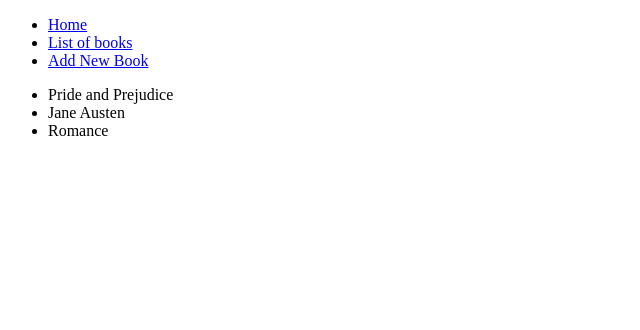
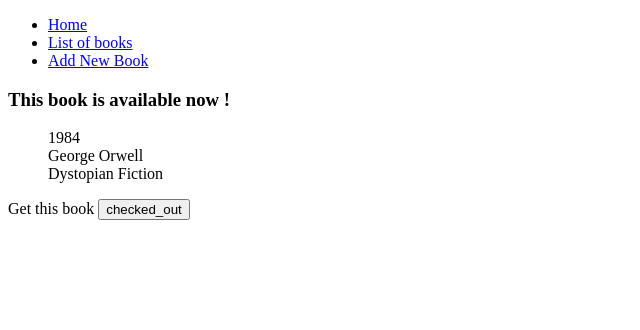
Before and after one commit to GeorgeTegos/codeclan_weekend_homeworks, a Flask app: page /books/1 in a window 1280 px wide. Shown: the top 330 px of the page, without its empty margins (0-640 px from the left). Run offline with Flask 3, Linux system fonts and the light colour scheme.

Commit message:
Library check out functionality

```diff
--- a/week_03_homework/library_lab/controller/book_controller.py
+++ b/week_03_homework/library_lab/controller/book_controller.py
@@ -1,5 +1,6 @@
 from flask import render_template,Blueprint,request,redirect
 from models.book_list import book_list, Book
+import random
 
 book_blueprint = Blueprint("book_list",__name__)
 
@@ -7,21 +8,39 @@ book_blueprint = Blueprint("book_list",__name__)
 def index():
     return render_template('index.jinja',title = "Library")
 
+
+# Books
 @book_blueprint.route('/books')
 def list_of_books():
     return render_template("books.jinja",title="Test",book_list = book_list)
 
-@book_blueprint.route("/books/<index>")
-def show_specific_book(index):
-    return render_template("books.jinja",title=book_list[int(index)].title,book=book_list[int(index)])
+@book_blueprint.route("/books/<id>")
+def show_specific_book(id):
+        for book in book_list:
+            if book.id == int(id):
+              book_position = book
+        # book_position = book_list[int(index)]
+        return render_template("books.jinja",title=book_position.title,book=book_position,
+                           book_checked_out=book_position.checked_out)
 
-# @book_blueprint.route("/books/<title>")
-# def show_specific_book(title):
-#     for title_name in book_list:
+@book_blueprint.route("/books/<id>/delete")
+def delete_book(id):
+    for book in book_list:
+        if book.id == int(id):
+            result = book
+    book_list.remove(result)
+    return redirect('/books')
 
-#     return render_template("books.jinja",title=title,book = book_list)
+@book_blueprint.route('/books/<id>', methods=['POST'])
+def check_out_book(id):
+    for book in book_list:
+        if book.id == int(id):
+            result = book
+    result.checked_out = True
+    return redirect('/')
 
 
+# New Books
 @book_blueprint.route('/new_book')
 def add_new_book():
     return render_template('new_book.jinja',title="Add New Book")
@@ -31,11 +50,25 @@ def confirm_added():
     title = request.form['title']
     author = request.form['author']
     book_genre = request.form['book_genre']
-    new_book = Book(title,author,book_genre)
+    try:
+        request.form["check_out"]
+        book_checked_out=False
+    except KeyError:
+        book_checked_out=True
+    book_id = check_unique_id(book_list)
+    new_book = Book(title,author,book_genre,book_id,book_checked_out)
     book_list.append(new_book)
     return redirect('/')
 
-@book_blueprint.route("/books/<index>/delete")
-def delete_book(index):
-    book_list.remove(book_list[int(index)])
-    return redirect('/books')
+def check_unique_id(list_of_books):
+     unique = False
+     while unique != True:
+        list_of_id = []
+        new_id = random.randint(1,100)
+        for book in list_of_books:
+            list_of_id.append(book.id)
+        if new_id not in list_of_id:
+            unique = True
+            return new_id
+        else:
+            unique = False
--- a/week_03_homework/library_lab/models/book_list.py
+++ b/week_03_homework/library_lab/models/book_list.py
@@ -1,8 +1,8 @@
 from models.book import Book
 
-book_one = Book("1984","George Orwell","Dystopian Fiction")
-book_two = Book("Pride and Prejudice","Jane Austen","Romance")
-book_three = Book("The Da Vinci Code","Dan Brown","Mystery")
-book_four = Book("The Handmaid's Tale","Margaret Atwood","Speculative Fiction")
+book_one = Book("1984","George Orwell","Dystopian Fiction",1)
+book_two = Book("Pride and Prejudice","Jane Austen","Romance",2)
+book_three = Book("The Da Vinci Code","Dan Brown","Mystery",3)
+book_four = Book("The Handmaid's Tale","Margaret Atwood","Speculative Fiction",4)
 
 book_list = [book_one,book_two,book_three,book_four]
--- a/week_03_homework/library_lab/templates/books.jinja
+++ b/week_03_homework/library_lab/templates/books.jinja
@@ -2,18 +2,36 @@
 {% block content %}
 
     {% if book != List  %}
-        <ul>
-            <li>{{ book.title }}</li>
-            <li>{{ book.author }}</li>
-            <li>{{ book.book_genre }}</li>
-        </ul>
+      {% if book_checked_out == False %}
+            <h3>This book is available now !</h3>
+        {% endif %}
+    <ul style="list-style: none;">
+        <li>{{ book.title }}</li>
+        <li>{{ book.author }}</li>
+        <li>{{ book.book_genre }}</li>
+    </ul>
+
+   {% if book_checked_out == False %}
+    <form action="/books/{{book.id}}" method="post">
+        <label for="checked_out">Get this book</label>
+        <input type="submit" value="checked_out" name="checked_out" onclick="return confirm('Are you sure about it?')">
+    </form>
+   {% endif %}
+   {% if book_checked_out == True %}
+    <form action="/books/{{book.id}}" method="post">
+        <label for="checked_in">Return this book</label>
+        <input type="submit" value="checked_in" name="checked_in" onclick="return confirm('Are you sure about it?')">
+    </form>
+   {% endif %}
+
+
     {% endif %}
 
     <ul>
         {% for book in book_list  %}
             <li> {{ book.title }} by {{ book.author }} (Genre: {{ book.book_genre }} )
-            <a href="/books/{{loop.index0}}">link</a></li>
-            <a href="/books/{{loop.index0}}/delete">Delete</a>
+            <a href="/books/{{book.id}}">link</a></li>
+            <a href="/books/{{book.id}}/delete">Delete</a>
         {% endfor %}
     </ul>
 
--- a/week_03_homework/library_lab/templates/new_book.jinja
+++ b/week_03_homework/library_lab/templates/new_book.jinja
@@ -12,6 +12,10 @@
     <label for="book_genre">Book Genre</label>
     <input type="text" name="book_genre" id="book_genre">
 
+   <label for="check_out">Is book available?</label>
+    <input type="checkbox" name="check_out" id="check_out" value="off">
+
+
     <input type="submit" value="Submit">
 
 </form>
```
Also changed, not shown: week_03_homework/library_lab/models/book.py (+3 -13 lines).
